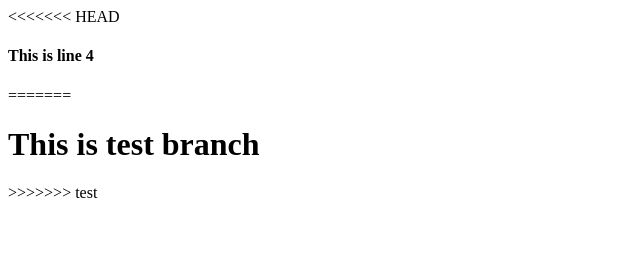
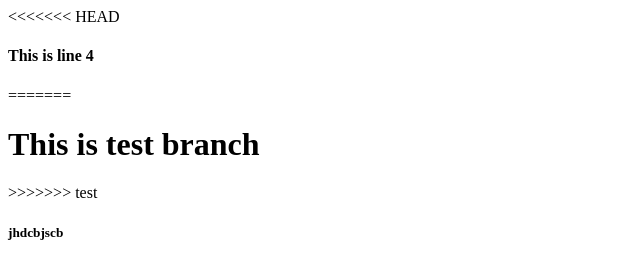
Before and after one commit to raj2727/webtest, a plain HTML site: page index.html in a window 1280 px wide. Shown: the full height of the page, 0-640 px from the left. Drawn offline with Linux system fonts and the light colour scheme.

Commit message:
Update index.html

```diff
--- a/index.html
+++ b/index.html
@@ -3,3 +3,4 @@
 =======
 <h1>This is test branch</h1>
 >>>>>>> test
+<h5>jhdcbjscb</h5>
```
